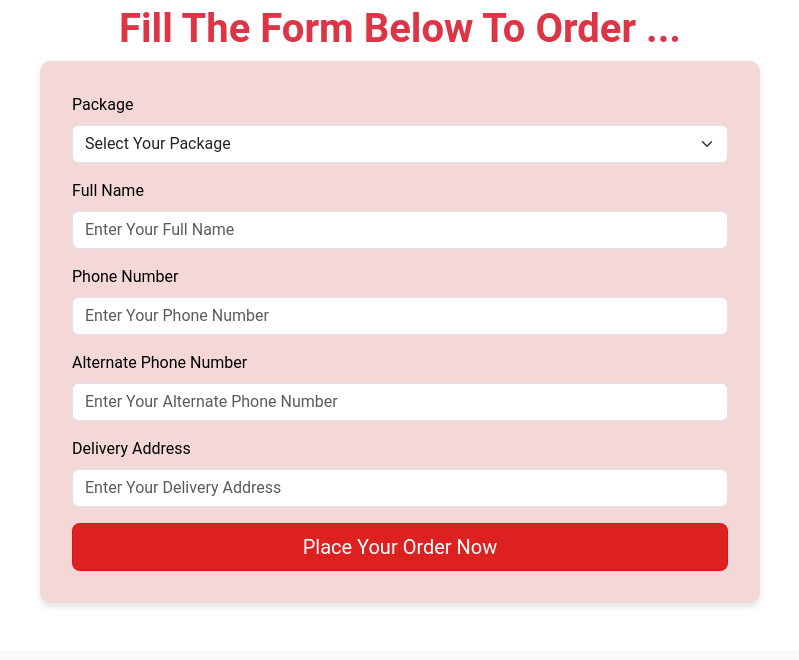
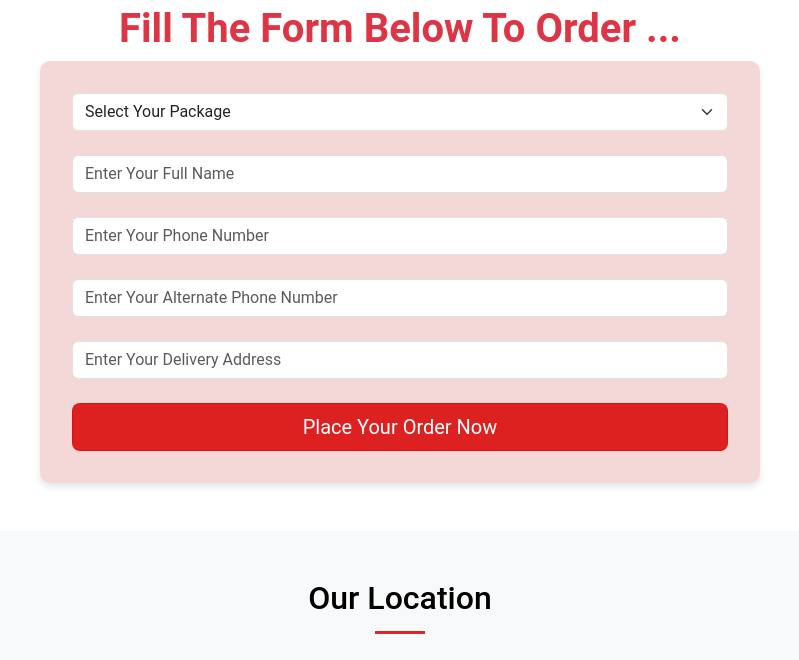
Before and after one commit to spytech-creator/mplus-website, a plain HTML site: page index.html in a window 1280 px wide. Shown: the part 11030-11690 px from the top of the page, without its empty margins (240-1039 px from the left). Drawn offline with nearby package versions, Linux system fonts and the light colour scheme.

Commit message:
Buy form fix

```diff
--- a/index.html
+++ b/index.html
@@ -586,8 +586,8 @@
 
                     <div class="col-md-8">
                         <form id="buyForm" class="needs-validation" novalidate>
-                            <div class="mb-3">
-                                <label for="product" class="form-label">Package</label>
+                            <div class="mb-4">
+                                <!-- <label for="product" class="form-label">Package</label> -->
                                 <select class="form-select" id="product" required>
                                     <option value="">Select Your Package</option>
                                     <option value="Buy 1 Get Free Delivery (GH₵ 500)">Buy 1 Get Free Delivery (GH₵ 500)
@@ -599,23 +599,23 @@
                                     </option>
                                 </select>
                             </div>
-                            <div class="mb-3">
-                                <label for="name" class="form-label">Full Name</label>
+                            <div class="mb-4">
+                                <!-- <label for="name" class="form-label">Full Name</label> -->
                                 <input type="text" class="form-control" id="name" placeholder="Enter Your Full Name"
                                     required>
                             </div>
-                            <div class="mb-3">
-                                <label for="phone" class="form-label">Phone Number</label>
+                            <div class="mb-4">
+                                <!-- <label for="phone" class="form-label">Phone Number</label> -->
                                 <input type="tel" class="form-control" id="phone" placeholder="Enter Your Phone Number"
                                     required>
                             </div>
-                            <div class="mb-3">
-                                <label for="altphone" class="form-label">Alternate Phone Number</label>
+                            <div class="mb-4">
+                                <!-- <label for="altphone" class="form-label">Alternate Phone Number</label> -->
                                 <input type="tel" class="form-control" id="altphone"
                                     placeholder="Enter Your Alternate Phone Number" required>
                             </div>
-                            <div class="mb-3">
-                                <label for="address" class="form-label">Delivery Address</label>
+                            <div class="mb-4">
+                                <!-- <label for="address" class="form-label">Delivery Address</label> -->
                                 <input type="text" class="form-control" id="address"
                                     placeholder="Enter Your Delivery Address" required>
                             </div>
```
